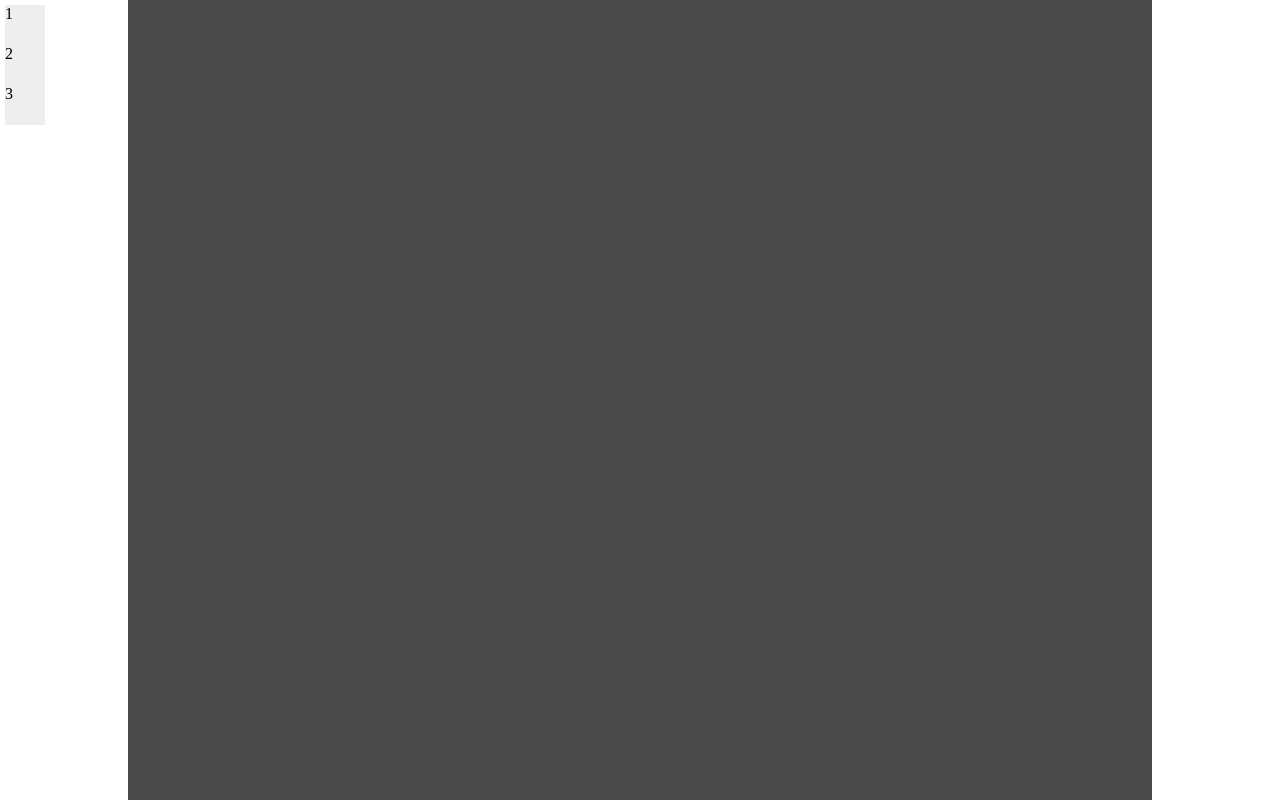
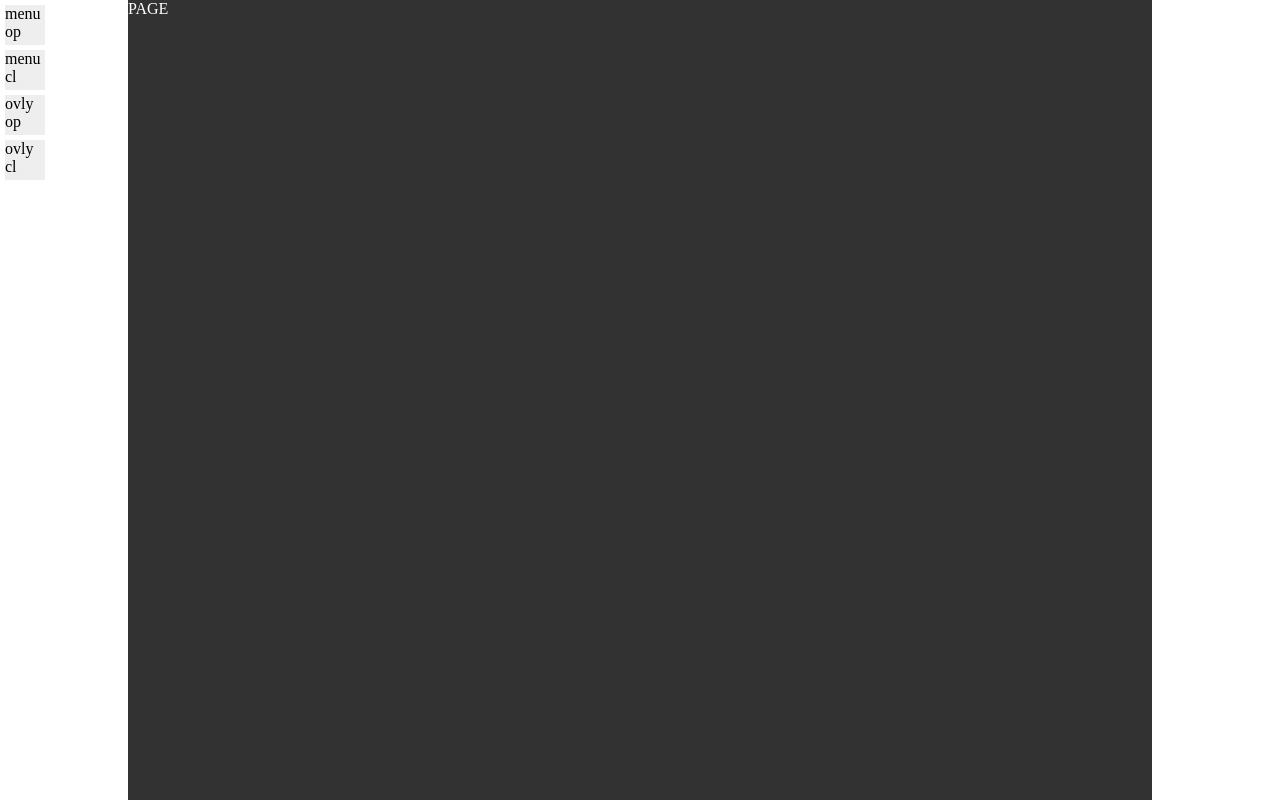
Before and after one commit to marcwhitbread/swap-page-scroll, a website: page app/index.html in a window 1280 px wide. Shown: the top 800 px of the page. Drawn offline with Linux system fonts and the light colour scheme.

Commit message:
Added page swap + drawer

```diff
--- a/app/css/style.css
+++ b/app/css/style.css
@@ -1,13 +1,15 @@
 body {
   margin: 0;
   overflow-y: scroll;
+  color: #fff;
 }
 #switch {
   position: fixed;
-  top: 5px;
+  top: 0;
   left: 5px;
   width: 40px;
-  z-index: 100;
+  z-index: 9999;
+  color: #000;
 }
 #switch .item {
   position: relative;
@@ -15,6 +17,7 @@ body {
   height: 40px;
   background: #eee;
   cursor: pointer;
+  margin: 5px 0 0 0;
 }
 #switch .item:hover {
   background: #aaa;
@@ -24,26 +27,80 @@ body {
   width: 100%;
   position: absolute;
   overflow: hidden;
-  max-height: 100%;
+  z-index: 1;
 }
-.layer .page {
+.layer .center {
   width: 100%;
   max-width: 1024px;
   margin: 0 auto;
 }
-.layer.layer1 .page {
+.layer .center .inner {
+  width: 100%;
+}
+.layer.main {
+  z-index: 9997;
+}
+.layer.main .center .slider {
+  width: 100%;
+  -webkit-transform: translateX(0);
+  -moz-transform: translateX(0);
+  -ms-transform: translateX(0);
+  -o-transform: translateX(0);
+  -webkit-transition: -webkit-transform 600ms linear;
+  -moz-transition: -moz-transform 600ms linear;
+  -ms-transition: -ms-transform 600ms linear;
+  -o-transition: -o-transform 600ms linear;
+}
+.layer.main .center .slider .content-layer {
+  position: fixed;
+  top: 0;
+  width: 100%;
+  overflow: hidden;
+  z-index: 1;
+}
+.layer.main .center .slider .content-layer.main {
+  position: relative;
+  background: #323232;
   min-height: 1400px;
-  background: rgba(50, 50, 50, 0.5);
+  z-index: 9998;
 }
-.layer.layer2 .page {
+.layer.main .center .slider .content-layer.overlay-1 {
+  background: #c8c8c8;
+  min-height: 1900px;
+}
+.layer.menu {
+  z-index: 9996;
+}
+.layer.menu .center .inner {
+  width: 210px;
   min-height: 800px;
-  background: rgba(50, 50, 50, 0.5);
+  background: #646464;
 }
-.layer.layer3 .page {
+.layer.overlay .center .inner {
   min-height: 1000px;
-  background: rgba(50, 50, 50, 0.5);
+  background: #969696;
 }
-.layer.current {
+body.menu-open .layer.menu {
   position: relative;
   max-height: none;
+  z-index: 9998;
+  -webkit-transition: z-index 600ms linear 600ms;
+  -moz-transition: z-index 600ms linear 600ms;
+  -ms-transition: z-index 600ms linear 600ms;
+  -o-transition: z-index 600ms linear 600ms;
+  transition: z-index 600ms linear 600ms;
 }
+body.menu-open .layer.main .center .slider {
+  -webkit-transform: translateX(210px);
+  -moz-transform: translateX(210px);
+  -ms-transform: translateX(210px);
+  -o-transform: translateX(210px);
+}
+body.overlay-1 .layer.main .center .slider .content-layer.main {
+  position: fixed;
+  z-index: 1;
+}
+body.overlay-1 .layer.main .center .slider .content-layer.overlay-1 {
+  position: relative;
+  z-index: 9998;
+}
--- a/app/index.html
+++ b/app/index.html
@@ -15,26 +15,33 @@
 	<body class = ''>
 
 		<div id = 'switch'>
-			<div class = 'item'>1</div>
-			<div class = 'item'>2</div>
-			<div class = 'item'>3</div>
+			<div class = 'item' onclick = 'menu_op()'>menu op</div>
+			<div class = 'item' onclick = 'close_all()'>menu cl</div>
+			<div class = 'item' onclick = 'overlay_op()'>ovly op</div>
+			<div class = 'item' onclick = 'close_all()'>ovly cl</div>
 		</div>
 
-		<div class = 'layer layer1 current'>
+		<div class = 'layer main'>
 
-			<div class = 'page'></div>
+			<div class = 'center'>
+				<div class = 'slider'>
+					<div class = 'content-layer main'>
+						PAGE
+					</div>
+
+					<div class = 'content-layer overlay-1'>
+						OVERLAY
+					</div>
+				</div>
+			</div>
 
 		</div>
 
-		<div class = 'layer layer2'>
+		<div class = 'layer menu'>
 
-			<div class = 'page'></div>
-
-		</div>
-
-		<div class = 'layer layer3'>
-
-			<div class = 'page'></div>
+			<div class = 'center'>
+				<div class = 'inner'>MENU</div>
+			</div>
 
 		</div>
 
--- a/app/js/script.js
+++ b/app/js/script.js
@@ -1,13 +1,36 @@
 $(document).ready(function() {
 
-	$('#switch .item').each(function(i) {
 
-		$(this).on('click', { num: i }, function(e) {
-
-			$('.layer').removeClass('current').eq(e.data.num).addClass('current');
-
-		});
-
-	});
 
 });
+
+function close_all() {
+
+	$('body').removeClass('menu-open').removeClass('overlay-1');
+
+	$('.content-layer').not('.overlay-1').css('max-height', 'none');
+	$('.layer').not('.menu').css('max-height', 'none');
+
+	window.scrollTo(0, 0);
+
+}
+
+function menu_op() {
+	close_all();
+
+	$('body').addClass('menu-open');
+
+	$('.layer').not('.menu').css('max-height', $('.layer.menu').height() + 'px');
+
+	window.scrollTo(0, 0);
+}
+
+function overlay_op() {
+	close_all();
+
+	$('body').addClass('overlay-1');
+
+	$('.content-layer').not('.overlay-1').css('max-height', $('.content-layer.overlay-1').height() + 'px');
+
+	window.scrollTo(0, 0);
+}
--- a/src/less/common.less
+++ b/src/less/common.less
@@ -1,14 +1,18 @@
+@import "mixins.less";
+
 body {
 	margin: 0;
 	overflow-y: scroll;
+	color: #fff;
 }
 
 #switch {
 	position: fixed;
-	top: 5px;
+	top: 0;
 	left: 5px;
 	width: 40px;
-	z-index: 100;
+	z-index: 9999;
+	color: #000;
 
 	.item {
 		position: relative;
@@ -16,6 +20,7 @@ body {
 		height: 40px;
 		background: #eee;
 		cursor: pointer;
+		margin: 5px 0 0 0;
 
 		&:hover {
 			background: #aaa;
@@ -28,40 +33,118 @@ body {
 	width: 100%;
 	position: absolute;
 	overflow: hidden;
-	max-height: 100%;
+	z-index: 1;
 
-	.page {
+	.center {
 		width: 100%;
 		max-width: 1024px;
 		margin: 0 auto;
-	}
 
-	&.layer1 {
-
-		.page {
-			min-height: 1400px;
-			background: rgba(50, 50, 50, 0.5);
+		.inner {
+			width: 100%;
 		}
 	}
 
-	&.layer2 {
+	&.main {
+		z-index: 9997;
 
-		.page {
-			min-height: 800px;
-			background: rgba(50, 50, 50, 0.5);
+		.center {
+
+			.slider {
+				width: 100%;
+
+				.transform(translateX(0));
+				.transition-transform(600ms linear);
+
+				.content-layer {
+					position: fixed;
+					top: 0;
+					width: 100%;
+					overflow: hidden;
+					z-index: 1;
+
+					&.main {
+						position: relative;
+						background: rgba(50, 50, 50, 1);
+						min-height: 1400px;
+						z-index: 9998;
+					}
+
+					&.overlay-1 {
+						background: rgba(200, 200, 200, 1);
+						min-height: 1900px;
+					}
+				}
+			}
 		}
 	}
 
-	&.layer3 {
+	&.menu {
+		z-index: 9996;
 
-		.page {
-			min-height: 1000px;
-			background: rgba(50, 50, 50, 0.5);
+		.center {
+
+			.inner {
+				width: 210px;
+				min-height: 800px;
+				background: rgba(100, 100, 100, 1);
+			}
 		}
 	}
 
-	&.current {
+	&.overlay {
+
+		.center {
+
+			.inner {
+				min-height: 1000px;
+				background: rgba(150, 150, 150, 1);
+			}
+		}
+	}
+}
+
+body.menu-open {
+
+	.layer.menu {
 		position: relative;
 		max-height: none;
+		z-index: 9998;
+		.transition(z-index 600ms linear 600ms);
+	}
+
+	.layer.main {
+
+		.center {
+
+			.slider {
+				.transform(translateX(210px));
+			}
+		}
 	}
 }
+
+body.overlay-1 {
+
+	.layer.main {
+
+		.center {
+
+			.slider {
+
+				.content-layer {
+
+					&.main {
+						position: fixed;
+						z-index: 1;
+					}
+
+					&.overlay-1 {
+						position: relative;
+						z-index: 9998;
+					}
+				}
+			}
+		}
+	}
+}
--- /dev/null
+++ b/src/less/mixins.less
@@ -0,0 +1,58 @@
+.animation(@string) {
+	-webkit-animation: @string;
+	animation: @string;
+}
+
+.animation-delay(@delay) {
+	-webkit-animation-delay: @delay;
+    animation-delay: @delay;
+}
+
+.transform(@string) {
+	-webkit-transform: @string;
+	-moz-transform: @string;
+	-ms-transform: @string;
+	-o-transform: @string;
+}
+
+.transition(@transition) {
+	-webkit-transition: @transition;
+	-moz-transition: @transition;
+	-ms-transition: @transition;
+	-o-transition: @transition;
+	transition: @transition;
+}
+
+.transition-delay(@delay) {
+	-webkit-transition-delay: @delay;
+    transition-delay: @delay;
+}
+
+.transition-duration(@duration) {
+	-webkit-transition-duration: @duration;
+    transition-duration: @duration;
+}
+
+.transition-transform(@transition) {
+	-webkit-transition: -webkit-transform @transition;
+	-moz-transition: -moz-transform @transition;
+	-ms-transition: -ms-transform @transition;
+	-o-transition: -o-transform @transition;
+}
+
+.box-shadow(@shadow) {
+	-webkit-box-shadow: @shadow;
+	box-shadow: @shadow;
+}
+
+.border-radius(@radius) {
+	-webkit-border-radius: @radius;
+	border-radius: @radius;
+}
+
+.background-gradient(@from, @to) {
+	background: -webkit-gradient(radial, center center, 0, center center, 10, from(@from), to(@to));
+	background: -webkit-radial-gradient(circle, @from, @to);
+	background: -moz-radial-gradient(circle, @from, @to);
+	background: -ms-radial-gradient(circle, @from, @to);
+}
```
Also changed, not shown: src/js/common.js (+31 -8 lines).
